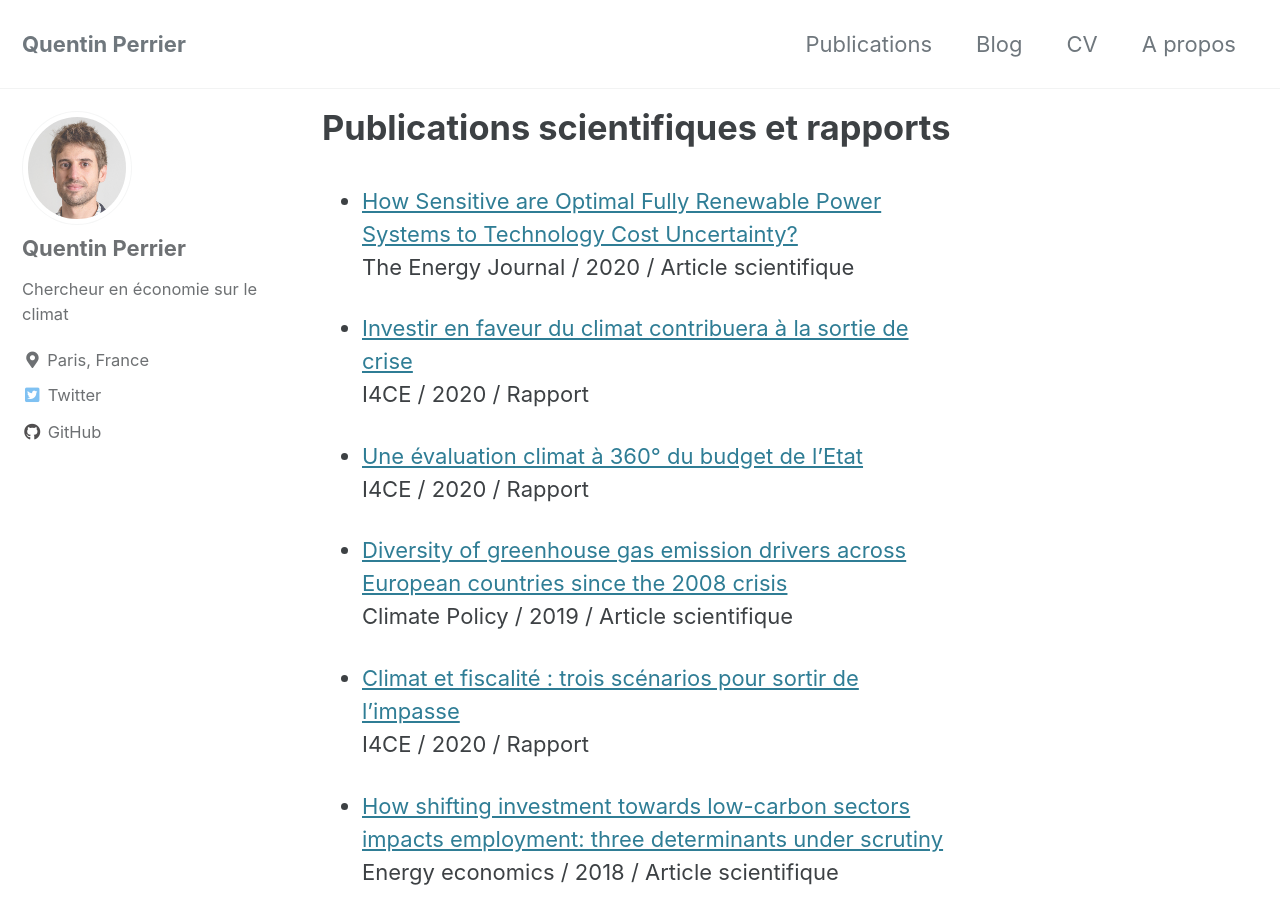
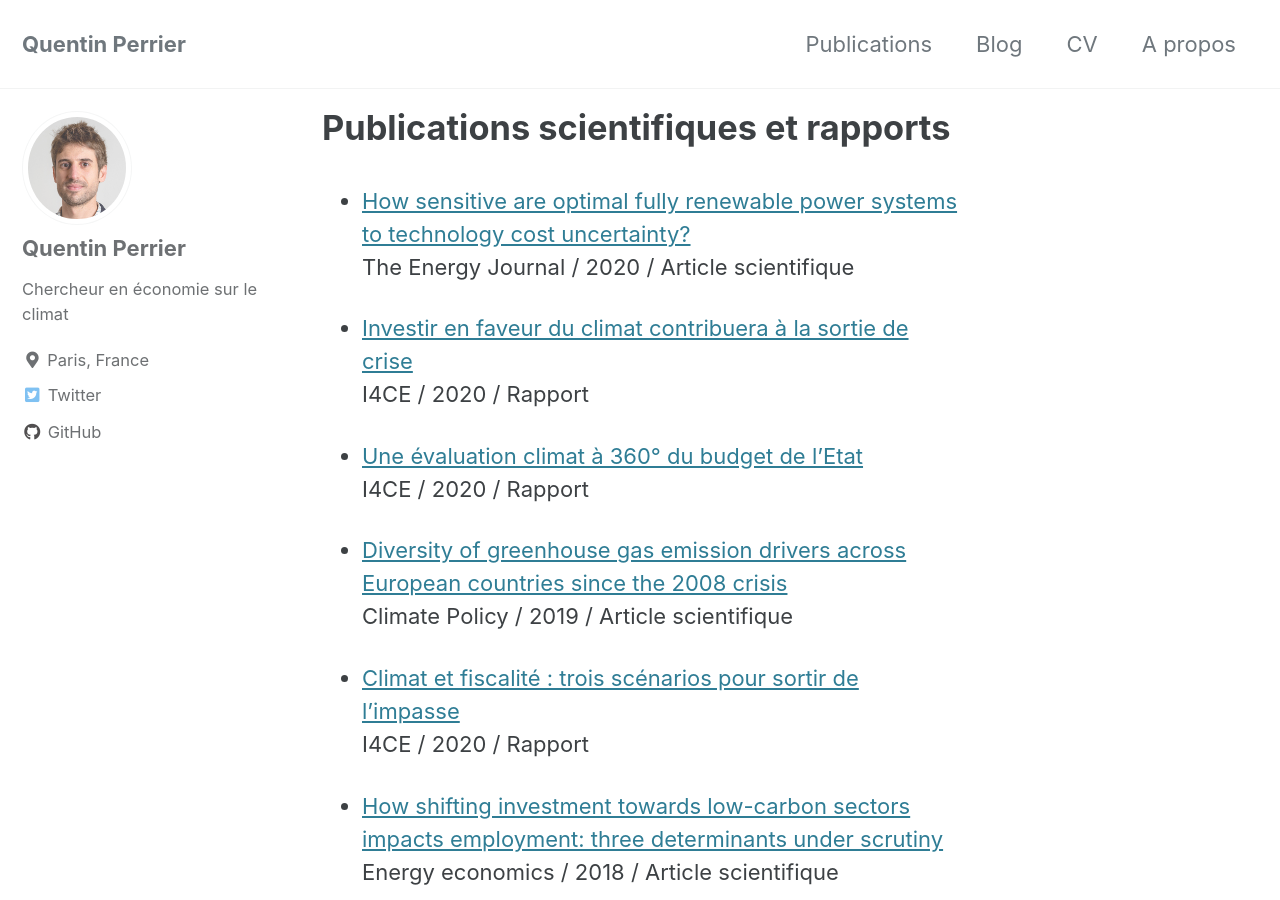
Before and after one commit to QuentinPerrier/QuentinPerrier.github.io, a Jekyll site: the page built from _pages/publications.md, in a window 1280 px wide and 900 px high. Built offline with Jekyll 4.4.1, drawn with Linux system fonts in a browser that asks for light colours; cached includes are drawn as plain includes.

```diff
--- a/_config.yml
+++ b/_config.yml
@@ -70,7 +70,7 @@ naver_site_verification  :
 
 # Social Sharing
 twitter:
-  username               :
+  username               : QPerrier
 facebook:
   username               :
   app_id                 :
--- a/_layouts/posts.html
+++ b/_layouts/posts.html
@@ -3,6 +3,8 @@ layout: archive
 ---
 
 {{ content }}
+
+<hr>
 
 <!-- <ul class="taxonomy__index">
   {% assign postsInYear = site.posts | where_exp: "item", "item.hidden != true" | group_by_exp: 'post', 'post.date | date: "%Y"' %}
--- a/_pages/publications.md
+++ b/_pages/publications.md
@@ -3,7 +3,7 @@ title: "Publications scientifiques et rapports"
 permalink: /publications/
 ---
 
- - [How Sensitive are Optimal Fully Renewable Power Systems to Technology Cost Uncertainty?](https://doi.org/10.5547/01956574.43.1.bshi) <br/>
+ - [How sensitive are optimal fully renewable power systems to technology cost uncertainty?](https://doi.org/10.5547/01956574.43.1.bshi) <br/>
 The Energy Journal / 2020 / Article scientifique
 
  - [Investir en faveur du climat contribuera à la sortie de crise](https://www.i4ce.org/download/investissements-climat-dans-la-sortie-de-crise-covid19/) <br/>
```
Also changed, not shown: _posts/2021-01-04-nucleaire-pas-majoritaire.markdown (added, +28 -0 lines).
